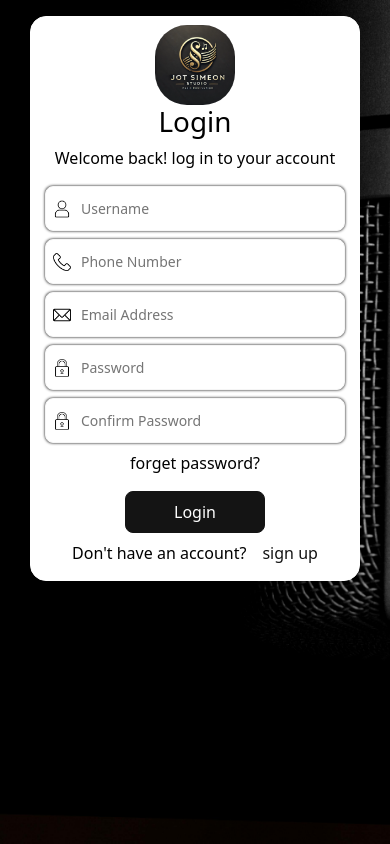
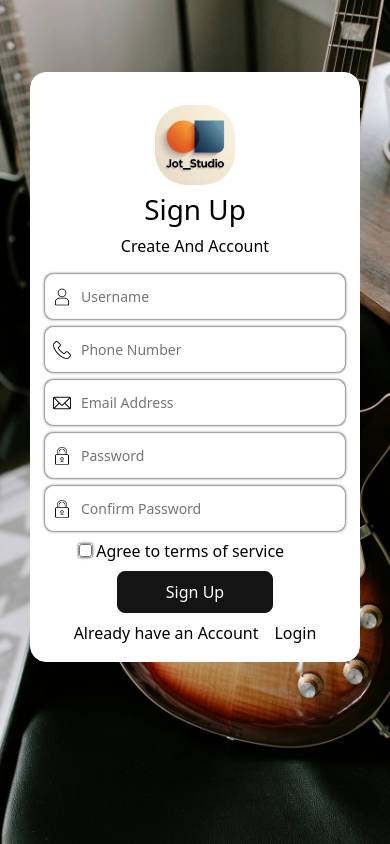
Before and after one commit to JotSimeon/signup, a plain HTML site: page index2.html in a window 390 px wide. Drawn offline with nearby package versions, Linux system fonts and the light colour scheme.

Commit message:
work on it

```diff
--- a/index2.html
+++ b/index2.html
@@ -4,7 +4,7 @@
 <head>
     <meta charset="UTF-8">
     <meta name="viewport" content="width=device-width, initial-scale=1.0">
-    <link rel="shortcut icon" href="image/jot.jpeg" type="image">
+    <link rel="shortcut icon" href="image/jot1.jpeg" type="image">
     <title>Jot_Studio</title>
     <link rel="stylesheet" href="style.css">
     <link href="https://cdn.jsdelivr.net/npm/bootstrap@5.3.3/dist/css/bootstrap.min.css" rel="stylesheet"
@@ -21,7 +21,7 @@
     }
 
     .jot {
-        background-image: url(image/pexels-foteros-352505.jpg);
+        background-image: url(image/pexels-dylanspangler-13316804.jpg);
         height: 100vh;
         width: 100%;
         background-size: cover;
@@ -30,7 +30,7 @@
 
     .love1 {
         width: 500px;
-        height: 570px;
+        height: 600px;
     }
 
     input {
@@ -58,9 +58,8 @@
 
     .but :hover {
         background-color: #a8a8a8;
-        border: 1px solid #a8a8a8;
+        border: 1px solid white;
     }
-
     .input-container {
         position: relative;
         display: inline-block;
@@ -86,19 +85,17 @@
         box-shadow: 0px 0px 3px 0px black;
         border: 1px solid whitesmoke;
     }
-
+    .lol1 :hover {
+        color: rgba(0, 0, 255, 0.905);
+    }
+    .lol1 {
+        color: black;
+    }
     /* Media Queries */
-    @media screen and (max-width: 600px) {
-        .love1 {
-            width: 386px;
-            height: 500px;
-        }
-    }
-
     @media screen and (min-width: 300px) and (max-width: 550px) {
         .love1 {
             width: 330px;
-            height: 565px;
+            height: 590px;
         }
 
         .styled-input {
@@ -119,7 +116,7 @@
     @media screen and (min-width:550px)and (max-width:600px) {
         .love1 {
             width: 390px;
-            height: 570px;
+            height: 590px;
         }
 
         .styled-input {
@@ -134,12 +131,12 @@
 </style>
 
 <body>
-    <section class="jot">
-        <div class="justify-content-center text-center   d-flex pt-3   ">
-            <div class="border border-white justify-content-center text-black py-2 rounded-4 bg-white love1  ">
-                <img class="rounded-5" src="image/jot.jpeg" width="80px" alt="">
-                <h1>Login</h1>
-                <p>Welcome back! log in to your account</p>
+    <section class="jot py-4">
+        <div class="justify-content-center text-center   d-flex pt-5 ">
+            <div class="border border-white justify-content-center text-black py-4 rounded-4 bg-white love1  ">
+                <img class="rounded-5 m-2" src="image/jot1.jpeg" width="80px" alt="">
+                <h1>Sign Up</h1>
+                <p> Create And Account</p>
                 <div class=" justify-content-center text-center">
                     <div class="input-container">
                         <img src="image/people.png" alt="search icon">
@@ -161,22 +158,22 @@
                 <div class=" justify-content-center text-center mt-2">
                     <div class="input-container">
                         <img src="image/unlock.png" alt="search icon">
-                        <input type="text" placeholder="Password" class="styled-input rounded-3 ">
+                        <input type="password" placeholder="Password" class="styled-input rounded-3 ">
                     </div>
                 </div>
                 <div class=" justify-content-center text-center mt-2">
                     <div class="input-container">
                         <img src="image/unlock.png" alt="search icon">
-                        <input type="text" placeholder="Confirm Password" class="styled-input rounded-3 ">
+                        <input type="password" placeholder="Confirm Password" class="styled-input rounded-3 ">
+                    </div>
+                    <div class=" mx-sm-5 mx-md-5 mx-lg-5 mx-5 mt-2 text-start">
+                        <input type="checkbox" name="" id="">
+                        <span>Agree to terms of service </span>
                     </div>
                 </div>
-                <p class="text-danger mt-2 love"><a class="text-decoration-none text-black love" href="">forget
-                        password?</a></p>
-                <a class="but" href="Index3.html"><button class="rounded-3 lol px-5 py-2 but">Login</button></a>
-                <div class="d-flex gap-3 justify-content-center pt-2">
-                    <p>Don't have an account? </p>
-                    <p class="jot1"><a class="text-decoration-none jot1" href="index2.html">sign up</a></p>
-                </div>
+                <a class="but" href="Index3.html"><button class="rounded-3 lol px-5 py-2 but mt-2 ">Sign Up</button></a>
+                <div class="mt-2 d-flex justify-content-center gap-3"><div>Already have an Account</div>
+                <div class=" lol1"><a class="text-decoration-none lol1" href="index.html">Login</a></div></div>
             </div>
         </div>
 
```
Also changed, not shown: Index3.html (+8 -8 lines), index.html (+6 -6 lines), image/facebook.png (added), image/jo.jpeg (added), image/jot1.jpeg (added), image/jot23.jpeg (added), image/jot4.jpeg (added), image/jot5.png (added), image/pexels-joshsorenson-1714208.jpg (deleted), image/telegram.png (added), image/whatsapp.png (added), image/youtube.png (added), 2 other files.
